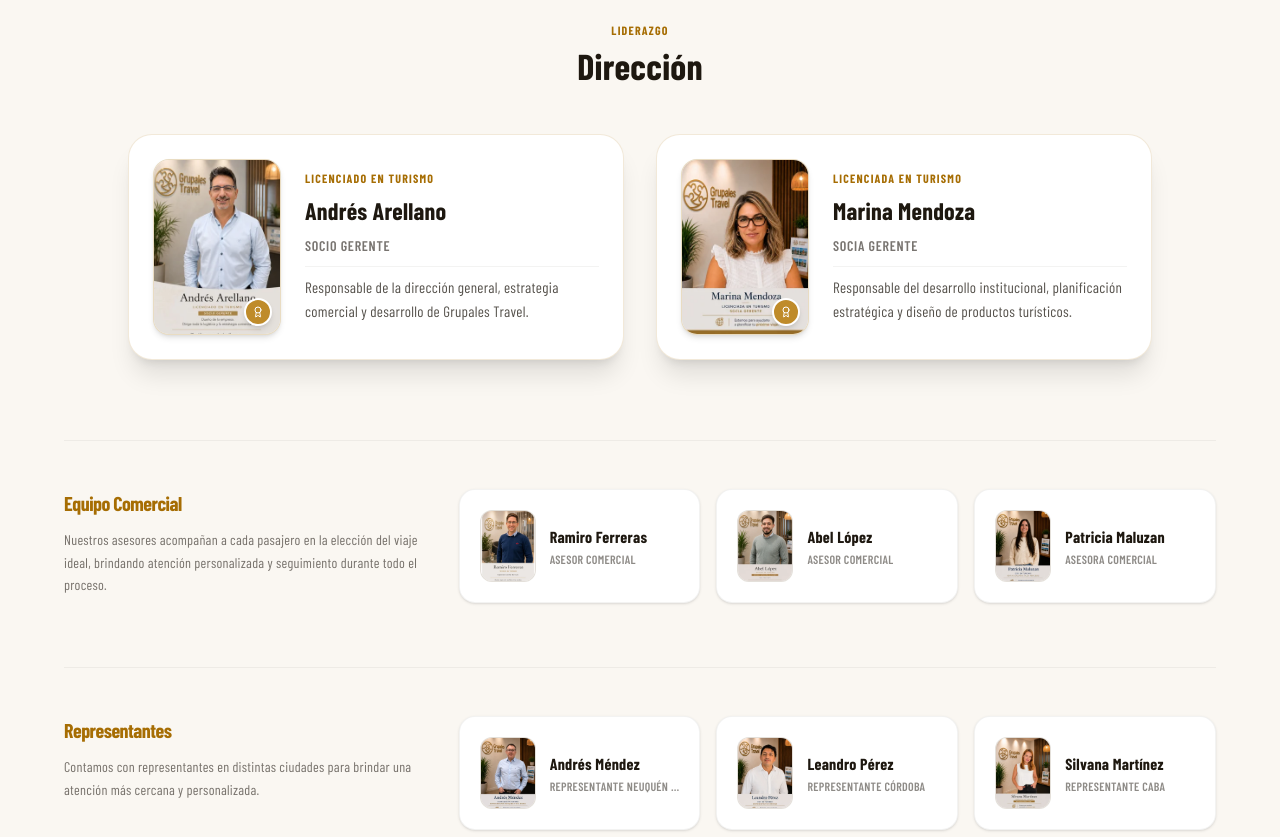
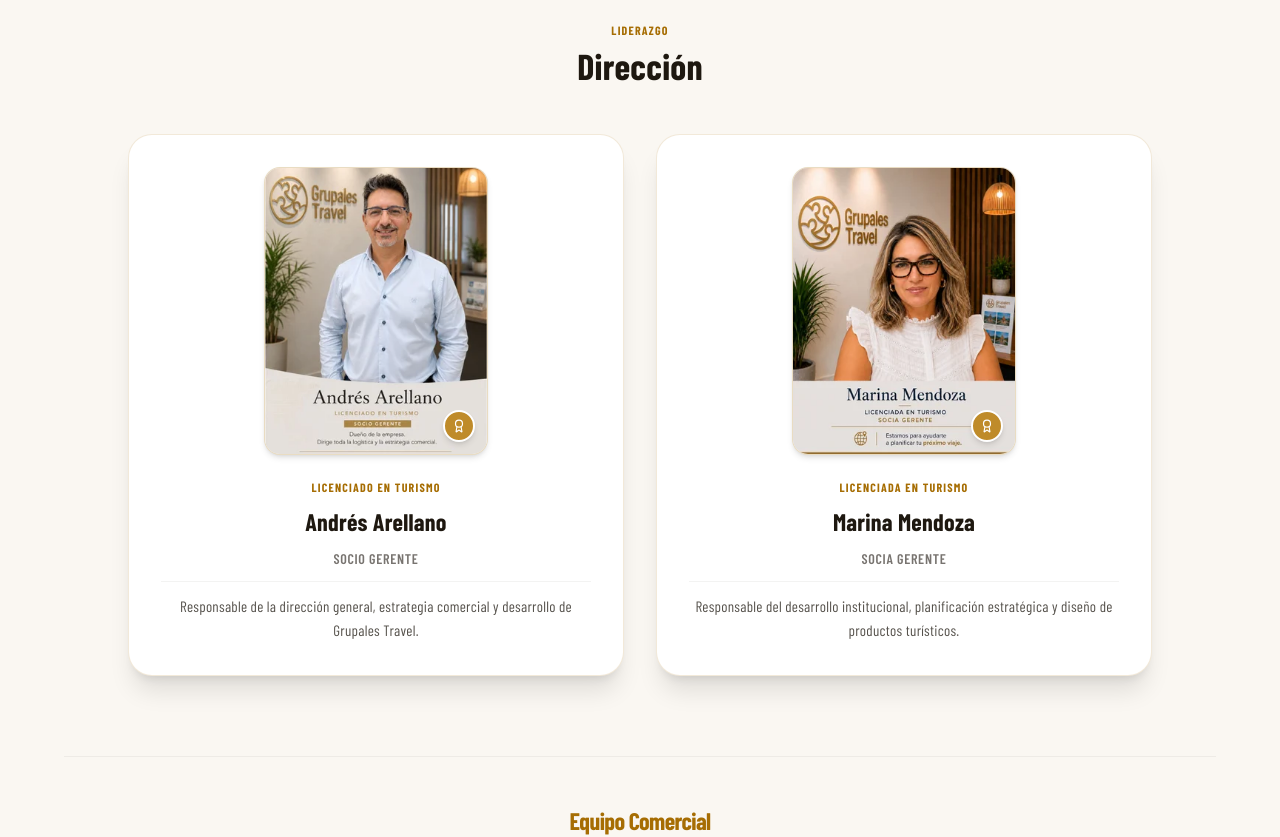
Before and after one commit to grupales-travel/website, a Next.js app: page /quienes-somos in a window 1280 px wide. Shown: the part 2700-3537 px from the top of the page. Built offline with nearby package versions, Linux system fonts and the light colour scheme; a web font is replaced by a local one.

Commit message:
style: rediseñar grilla de equipo vertical centrado, aumentar fotos y ubicar títulos arriba de tarjetas

```diff
--- a/src/components/quienes-somos/TeamSection.tsx
+++ b/src/components/quienes-somos/TeamSection.tsx
@@ -126,10 +126,10 @@ export default function TeamSection() {
               whileInView={{ opacity: 1, y: 0 }}
               viewport={{ once: true }}
               transition={{ delay: i * 0.1, duration: 0.5 }}
-              className="bg-white border border-[#a66d03]/15 rounded-3xl p-6 shadow-xl flex flex-col sm:flex-row gap-6 items-center text-center sm:text-left hover:border-[#bf8b2a]/45 transition-all duration-300 group"
+              className="bg-white border border-[#a66d03]/15 rounded-3xl p-8 shadow-xl flex flex-col items-center text-center hover:border-[#bf8b2a]/45 transition-all duration-300 group"
             >
               {/* Imagen de perfil rectangular 3:4 */}
-              <div className="w-32 h-44 rounded-2xl bg-[#FAF7F2] border border-[#a66d03]/20 flex items-center justify-center shrink-0 shadow-md group-hover:scale-[1.02] transition-transform duration-300 relative overflow-hidden">
+              <div className="w-56 h-72 rounded-2xl bg-[#FAF7F2] border border-[#a66d03]/20 flex items-center justify-center shrink-0 shadow-md group-hover:scale-[1.01] transition-transform duration-300 relative overflow-hidden mb-6">
                 <img
                   src={getImagePath(director.name)}
                   alt={director.name}
@@ -138,16 +138,16 @@ export default function TeamSection() {
                     e.currentTarget.style.display = "none";
                   }}
                 />
-                <span className="text-2xl font-black tracking-wider text-[#a66d03]">
+                <span className="text-3xl font-black tracking-wider text-[#a66d03]">
                   {getInitials(director.name)}
                 </span>
-                <div className="absolute bottom-2 right-2 w-7 h-7 rounded-full bg-[#bf8b2a] flex items-center justify-center border-2 border-white z-20 shadow-md">
-                  <Award size={12} className="text-white" />
+                <div className="absolute bottom-3 right-3 w-8 h-8 rounded-full bg-[#bf8b2a] flex items-center justify-center border-2 border-white z-20 shadow-md">
+                  <Award size={14} className="text-white" />
                 </div>
               </div>
 
               {/* Información */}
-              <div className="flex-1 space-y-2.5">
+              <div className="space-y-3 w-full">
                 <h4 className="text-[#a66d03] text-xs font-bold uppercase tracking-widest">
                   {director.title}
                 </h4>
@@ -157,7 +157,7 @@ export default function TeamSection() {
                 <p className="text-[#1E1810]/60 text-sm font-semibold uppercase tracking-wider">
                   {director.role}
                 </p>
-                <p className="text-[#1E1810]/75 text-[15px] leading-relaxed pt-2 border-t border-[#1E1810]/5">
+                <p className="text-[#1E1810]/75 text-[15px] leading-relaxed pt-3 border-t border-[#1E1810]/5 mt-2">
                   {director.description}
                 </p>
               </div>
@@ -170,20 +170,19 @@ export default function TeamSection() {
       <div className="space-y-16">
         {DEPARTMENTS.map((dept, deptIndex) => (
           <div key={dept.name} className="max-w-6xl mx-auto border-t border-[#1E1810]/5 pt-12">
-            <div className="grid grid-cols-1 lg:grid-cols-3 gap-8">
-              {/* Info del departamento */}
-              <div className="lg:col-span-1 space-y-3">
-                <h3 className="text-xl font-bold text-[#a66d03] tracking-tight">
+            <div className="flex flex-col gap-10">
+              {/* Info del departamento - Arriba y centrado */}
+              <div className="text-center max-w-2xl mx-auto space-y-2.5">
+                <h3 className="text-2xl font-bold text-[#a66d03] tracking-tight">
                   {dept.name}
                 </h3>
-                <p className="text-[#1E1810]/60 text-sm leading-relaxed">
+                <p className="text-[#1E1810]/60 text-sm sm:text-base leading-relaxed">
                   {dept.intro}
                 </p>
               </div>
 
-              {/* Integrantes */}
-              <div className="lg:col-span-2">
-                <div className="grid grid-cols-1 sm:grid-cols-2 md:grid-cols-3 gap-4">
+              {/* Integrantes - Abajo en grilla centrada */}
+              <div className="flex flex-wrap gap-6 justify-center">
                 {dept.members.map((member, memberIndex) => (
                   <motion.div
                     key={member.name}
@@ -191,20 +190,20 @@ export default function TeamSection() {
                     whileInView={{ opacity: 1, scale: 1 }}
                     viewport={{ once: true }}
                     transition={{ delay: memberIndex * 0.05 + deptIndex * 0.05, duration: 0.4 }}
-                      className="bg-white border border-[#1E1810]/5 rounded-2xl p-5 hover:border-[#a66d03]/25 shadow-sm transition-all duration-300 flex items-center gap-3.5 group"
+                    className="bg-white border border-[#1E1810]/5 rounded-3xl p-5 hover:border-[#a66d03]/25 shadow-sm transition-all duration-300 flex flex-col items-center text-center w-[220px] group"
                   >
-                      <div className="w-14 h-18 rounded-xl bg-[#FAF7F2] border border-[#1E1810]/10 flex items-center justify-center shrink-0 shadow-inner transition-colors duration-300 overflow-hidden relative">
+                    <div className="w-40 h-52 rounded-xl bg-[#FAF7F2] border border-[#1E1810]/10 flex items-center justify-center shrink-0 shadow-inner overflow-hidden relative mb-4">
                       <img
                         src={getImagePath(member.name)}
                         alt={member.name}
-                          className="absolute inset-0 w-full h-full object-cover z-10"
+                        className="absolute inset-0 w-full h-full object-cover z-10 group-hover:scale-105 transition-transform duration-300"
                         onError={(e) => {
                           e.currentTarget.style.display = "none";
                         }}
                       />
-                        <User size={16} className="text-[#1E1810]/30" />
+                      <User size={28} className="text-[#1E1810]/20" />
                     </div>
-                      <div className="overflow-hidden space-y-0.5">
+                    <div className="overflow-hidden w-full space-y-0.5">
                       <h4 className="text-base font-bold text-[#1E1810] group-hover:text-[#a66d03] transition-colors duration-200 truncate">
                         {member.name}
                       </h4>
@@ -217,7 +216,6 @@ export default function TeamSection() {
               </div>
             </div>
           </div>
-          </div>
         ))}
       </div>
     </div>
```
Lines whose indentation alone changed are shown as unchanged.
